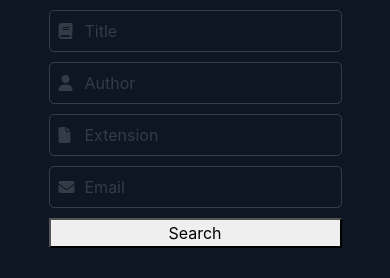
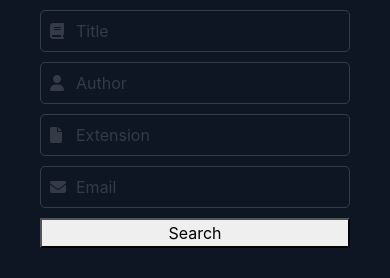
Before and after one commit to junlin77/LibgenEmailer, a Django app: template mysite/emailer/templates/emailer/search.html in a window 390 px wide; the page is wider, and only the part inside the window is pictured. Shown: the part 85-363 px from the top of that part. Run offline with Django 4.2, Linux system fonts and the light colour scheme; the template is opened without the code that fills it, so the values that code supplies are empty; some libraries are stand-ins or nearby versions.

Commit message:
Refactor input field layout for flexibility and responsiveness

```diff
--- a/mysite/emailer/static/emailer/style.css
+++ b/mysite/emailer/static/emailer/style.css
@@ -106,6 +106,8 @@ body.light-mode .toggle-label:hover::before {
     display: flex;
     gap: 10px;
     color: rgb(255, 255, 255, 0.16);
+    width: 100%;
+    margin: 0 40px;
 }
 
 input {
@@ -114,6 +116,8 @@ input {
     padding: 8px;
     color: inherit;
     border-radius: 5px;
+    width: 100%;
+    min-width: 0;
 }
 
 #titleInput, #authorInput, #extensionInput, #emailInput {
@@ -122,7 +126,9 @@ input {
 
 .input-icon {
     position: relative;
-  }
+    flex: 1;
+    display: flex;
+}
 
 .input-icon input {
     padding-left: 35px; /* Adjust the value based on the icon size and spacing */
```
